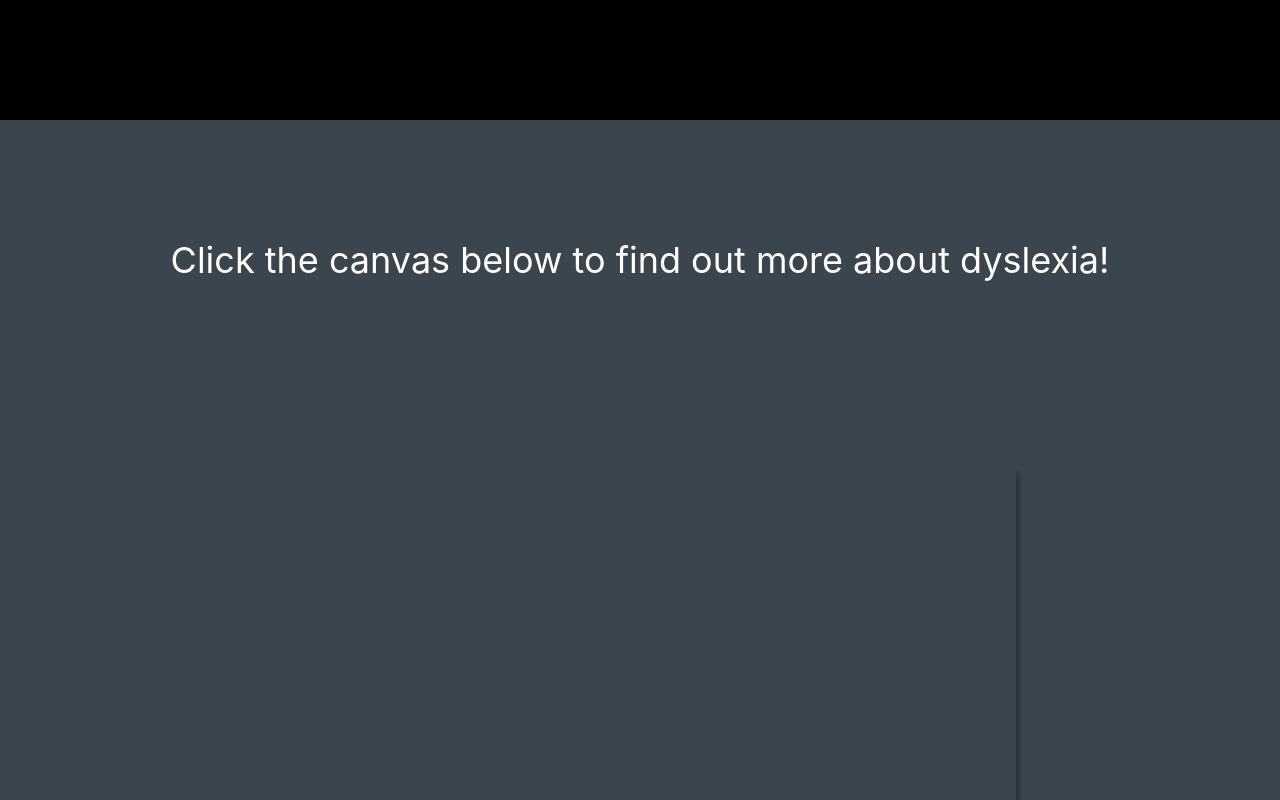
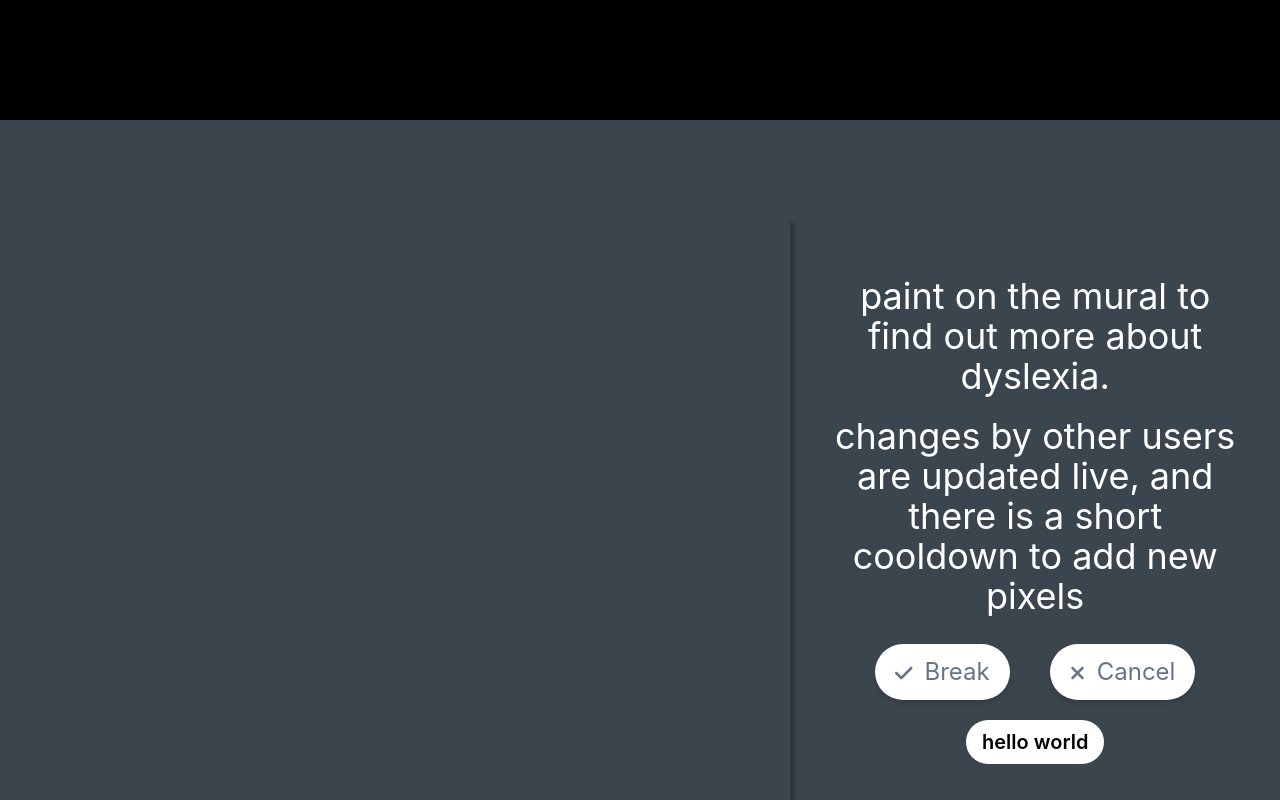
Before and after one commit to realemeralds/YFC-Project-backend, a Next.js app: page / in a window 1280 px wide. Shown: the part 3400-4200 px from the top of the page. Built offline with nearby package versions, Linux system fonts and the light colour scheme; no server answers.

Commit message:
:sparkles: added scroller text

```diff
--- a/components/Canvas.jsx
+++ b/components/Canvas.jsx
@@ -26,9 +26,10 @@ export default function Canvas() {
   const [ctx2, setCtx2] = useState();
   const [overlayContext, setOverlayContext] = useState();
   const [imgLoad, setImgLoad] = useState();
-  const [clearRectArray, setClearRectArray] = useState();
+  const [clearRectArray, setClearRectArray] = useState("");
   let tempArray;
   const [changed, setChanged] = useState(false);
+  const [countdownText, setCountdownText] = useState(undefined);
 
   const width = 1002;
   const height = 802;
@@ -230,8 +231,15 @@ export default function Canvas() {
         }
       };
 
+      let countdownDuration = 300;
+      const countdown = (n) => {
+        setCountdownText(`${Math.floor(n / 60)}:${n % 60} left`);
+        // setTimeout(countdown(n - 1), 1000);
+      };
+
       // Mount event listeners on load
       if (!triggered) {
+        setCountdownText("hello world");
         setImgLoad(localImgLoad(ctx2, imgRef.current, canvas));
         window.addEventListener("mousemove", (e) => {
           paintOverlays(e, canvas);
@@ -252,6 +260,7 @@ export default function Canvas() {
           selectpos.y = undefined;
           breakButton.disabled = true;
           cancelButton.disabled = true;
+          countdown(countdownDuration);
         });
         window.addEventListener("mousedown", () => {
           if (mouseOnCanvas) {
@@ -308,57 +317,117 @@ export default function Canvas() {
   }, [backendURL]);
 
   return (
-    <CanvasContainer>
-      <CanvasWrapper zindex={0} daRef={bgCanvasRef} />
-      <CanvasWrapper zindex={10} shadow daRef={mainCanvasRef} />
-      <CanvasWrapper zindex={20} daRef={overlayCanvasRef} />
-      <div className="flex flex-row space-x-10 absolute bottom-10 left-0 w-full justify-center">
-        <CanvasButton icon={faCheck} text="Break" daRef={breakButtonRef} />
-        <CanvasButton icon={faXmark} text="Break" daRef={cancelButtonRef} />
-      </div>
-      <div style={{ display: "none" }}>
-        <img
-          ref={imgRef}
-          src="/finalpixelart.jpg"
-          onLoad={imgLoad}
-          width={750}
-          height={600}
+    <>
+      <CanvasContainer>
+        <CanvasWrapper>
+          <CanvasElement zindex={0} daRef={bgCanvasRef} />
+          <CanvasElement zindex={10} shadow daRef={mainCanvasRef} />
+          <CanvasElement zindex={20} daRef={overlayCanvasRef} />
+        </CanvasWrapper>
+        <CanvasSidebar
+          breakButtonRef={breakButtonRef}
+          cancelButtonRef={cancelButtonRef}
+          countdownText={countdownText}
         />
-      </div>
-    </CanvasContainer>
+      </CanvasContainer>
+      <ImageLoader daRef={imgRef} imgLoad={imgLoad} />
+    </>
   );
 }
 
-export const CanvasWrapper = ({ shadow, zindex, daRef }) => {
+export const CanvasContainer = ({ children }) => {
+  return (
+    <div className="h-screen flex justify-start items-center bg-firstAccent relative flex-row">
+      {children}
+    </div>
+  );
+};
+
+export const CanvasWrapper = ({ children }) => {
+  return (
+    <div className="w-[calc(752px+3vw)] lg:block hidden h-screen">
+      {children}
+    </div>
+  );
+};
+
+export const CanvasElement = ({ shadow, zindex, daRef }) => {
   return (
     <canvas
       ref={daRef}
-      className={`z-${zindex} top-1/2 left-1/2 lg:w-[752px] lg:h-[602px] lg:block hidden -translate-x-[376px] -translate-y-[251px] absolute ${
+      className={`z-${zindex} absolute top-1/2 translate-x-[3vw] -translate-y-[301px] lg:w-[752px] lg:h-[602px] ${
         shadow ? styles.shadow : ""
       }`}
     />
   );
 };
 
-export const CanvasContainer = ({ children }) => {
+export const CanvasSidebar = ({
+  breakButtonRef,
+  cancelButtonRef,
+  countdownText,
+}) => {
   return (
-    <div className="h-[150vh] w-full flex justify-center items-center bg-firstAccent relative">
-      <p className="text-4xl absolute top-[10%] text-center m-auto text-white">
-        Click the canvas below to find out more about dyslexia!
+    <div className="w-[calc(97vw-752px)] px-10">
+      <p className="text-4xl mb-5 text-center m-auto text-white">
+        paint on the mural to find out more about dyslexia.
       </p>
-      {children}
+      <p className="text-4xl mb-7 text-center m-auto text-white">
+        changes by other users are updated live, and there is a short cooldown
+        to add new pixels
+      </p>
+      <div className="flex flex-col space-y-5 justify-center align-center">
+        <div className="flex flex-row space-x-10 justify-center">
+          <CanvasButton icon={faCheck} text="Break" ref={breakButtonRef} />
+          <CanvasButton icon={faXmark} text="Cancel" ref={cancelButtonRef} />
+        </div>
+        <CanvasCooldown text={countdownText} />
+      </div>
     </div>
   );
 };
 
-export const CanvasButton = ({ icon, text, daRef }) => {
+export const CanvasButton = React.forwardRef(({ icon, text }, ref) => {
   return (
     <button
-      ref={daRef}
+      ref={ref}
       className="bg-white shadow-md px-5 py-3 rounded-full disabled:bg-disabled flex flex-row align-center justify-center text-green-600 disabled:text-slate-500"
     >
       <FontAwesomeIcon icon={icon} size="lg" className="relative top-[7px]" />
-      <span className="text-2xl whitespace-pre ml-3 ">{text}</span>
+      <span className="text-2xl whitespace-pre ml-3">{text}</span>
     </button>
   );
+});
+
+export const CanvasCooldown = ({ text }) => {
+  let expired = false;
+  let exampleText;
+  exampleText = text;
+  !text ? (exampleText = "ready!") : console.log("");
+
+  return (
+    <div className="min-w-[86px] px-4 py-2 bg-white rounded-full m-auto flex align-center justify-center">
+      <p
+        className={` text-xl font-semibold ${
+          expired ? "text-green-600" : "text-black"
+        }`}
+      >
+        {exampleText}
+      </p>
+    </div>
+  );
 };
+
+export const ImageLoader = ({ daRef, imgLoad }) => {
+  return (
+    <div style={{ display: "none" }}>
+      <img
+        ref={daRef}
+        src="/finalpixelart.jpg"
+        onLoad={imgLoad}
+        width={750}
+        height={600}
+      />
+    </div>
+  );
+};
--- a/components/problem.jsx
+++ b/components/problem.jsx
@@ -1,11 +1,13 @@
+import { useEffect, useState } from "react";
+
 export const ProblemContainer = ({ children }) => (
-  <div className="grid grid-cols-1 lg:grid-cols-2 w-fill min-h-screen">
+  <div className="grid grid-cols-1 lg:grid-cols-layout w-fill min-h-screen">
     {children}
   </div>
 );
 
 export const ProblemBackground = () => (
-  <div className="grid grid-cols-1 lg:grid-cols-2 w-fill min-h-screen top-0 sticky">
+  <div className="grid grid-cols-1 lg:grid-cols-layout w-fill min-h-screen top-0 sticky">
     <div className="bg-black h-[30vh] lg:h-auto"></div>
     <div className="bg-white h-[70vh] lg:min-h-screen"></div>
   </div>
@@ -16,8 +18,15 @@ export const ProblemBackgroundContainer = ({ children }) => (
 );
 
 export const ProblemLeft = ({ children, progress }) => {
+  const [displayedChildren, setDisplayedChildren] = useState();
   let translateY = Math.max(0, 50 - progress * 3 * 50);
   if (progress > 0.85) translateY = Math.max(-50, -(progress - 0.85) * 100);
+  useEffect(() => {
+    if (children) {
+      setDisplayedChildren(children);
+    }
+  }, [children]);
+
   return (
     <div
       className="flex flex-col items-center justify-center text-3xl lg:text-3xl h-[30vh] lg:h-auto"
@@ -29,11 +38,17 @@ export const ProblemLeft = ({ children, progress }) => {
 };
 
 export const ProblemRight = ({ children, progress }) => {
+  const [displayedChildren, setDisplayedChildren] = useState();
   let translateY = Math.max(-50, -(progress - 0.5) * 50);
+  useEffect(() => {
+    if (children) {
+      setDisplayedChildren(children);
+    }
+  }, [children]);
   return (
     <div
       className="flex flex-1 lg:items-center justify-center h-screen"
-      style={{ transform: `translate(${translateY}px)` }}
+      style={{ transform: `translateY(${translateY}px)` }}
     >
       <div className="w-full max-w-md pt-10 lg:pt-0 px-10 md:px-0">
         {children}
--- a/components/problems.jsx
+++ b/components/problems.jsx
@@ -20,7 +20,14 @@ const Problems = () => (
         renderContent={({ progress }) => (
           <ProblemContainer>
             <ProblemLeft progress={progress}>
-              <p>We built</p>
+              <p className="text-4xl font-medium px-8 w-full">
+                Dyslexia is a neurological difficultly associated with procesing
+                audio, making it{" "}
+                <span className="text-4xl font-semibold underline decoration-2 underline-offset-2">
+                  difficult to interpret
+                </span>{" "}
+                syllables as words.
+              </p>
             </ProblemLeft>
             <ProblemRight progress={progress}>
               <Image
@@ -39,7 +46,21 @@ const Problems = () => (
         renderContent={({ progress }) => (
           <ProblemContainer>
             <ProblemLeft progress={progress}>
-              <p>We built</p>
+              <p className="text-4xl font-medium px-8 w-full">
+                <span className="text-4xl font-semibold underline decoration-2 underline-offset-2">
+                  Reading
+                </span>
+                {", "}
+                <span className="text-4xl font-semibold underline decoration-2 underline-offset-2">
+                  Spelling
+                </span>
+                {" and "}
+                <span className="text-4xl font-semibold underline decoration-2 underline-offset-2">
+                  Writing
+                </span>
+                {", "}are tall tasks for any dyslexic, thanks to difficulties in
+                recognition.
+              </p>
             </ProblemLeft>
             <ProblemRight progress={progress}>
               <Image
@@ -58,16 +79,31 @@ const Problems = () => (
         renderContent={({ progress }) => (
           <ProblemContainer>
             <ProblemLeft progress={progress}>
-              <p>We built</p>
+              <p className="text-4xl font-medium px-8 w-full">
+                <span className="text-4xl font-semibold underline decoration-2 underline-offset-2">
+                  On top of this,
+                </span>{" "}
+                Dyslexics have to deal with common misunderstandings of their
+                condition.
+              </p>
             </ProblemLeft>
             <ProblemRight progress={progress}>
-              <Image
-                src="/placeholder.png"
-                layout="responsive"
-                width={600}
-                height={600}
-                alt="placeholder"
-              />
+              <div>
+                <div className="p-8 bg-secondAccent flex justify-center items-center">
+                  <p className="text-3xl">
+                    Everyday tasks are excruciatingly frustrating, with text
+                    being substituted, reversed, inserted, omitted and even
+                    combined,{" "}
+                    <span className="font-bold">at the same time.</span> Even
+                    dyslexics who can read decently well may experience severe
+                    headache minutes into reading.
+                  </p>
+                </div>
+                <div>
+                  <div></div>
+                  <div></div>
+                </div>
+              </div>
             </ProblemRight>
           </ProblemContainer>
         )}
--- a/tailwind.config.js
+++ b/tailwind.config.js
@@ -18,6 +18,9 @@ module.exports = {
         firstAccent: "#3b454e",
         secondAccent: "#806751",
       },
+      gridTemplateColumns: {
+        layout: "minmax(500px, 2fr) 3fr",
+      },
     },
   },
   plugins: [],
```
